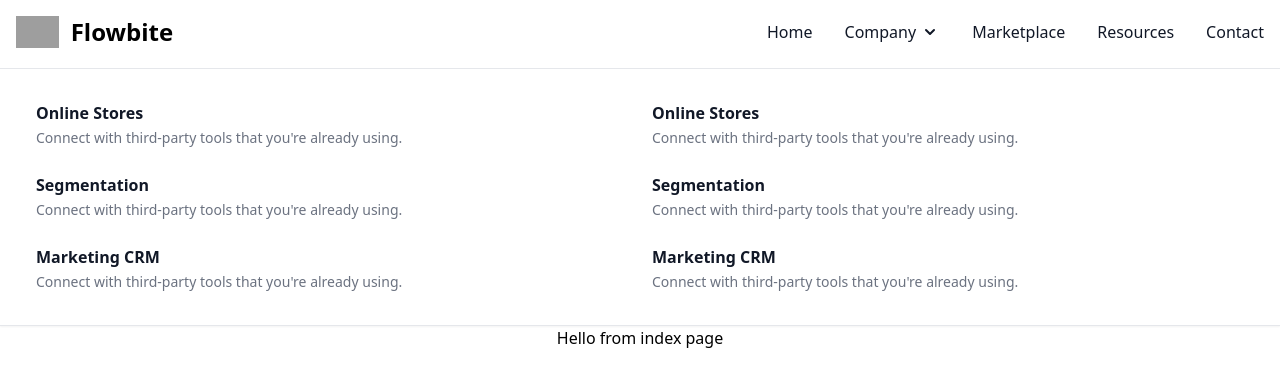
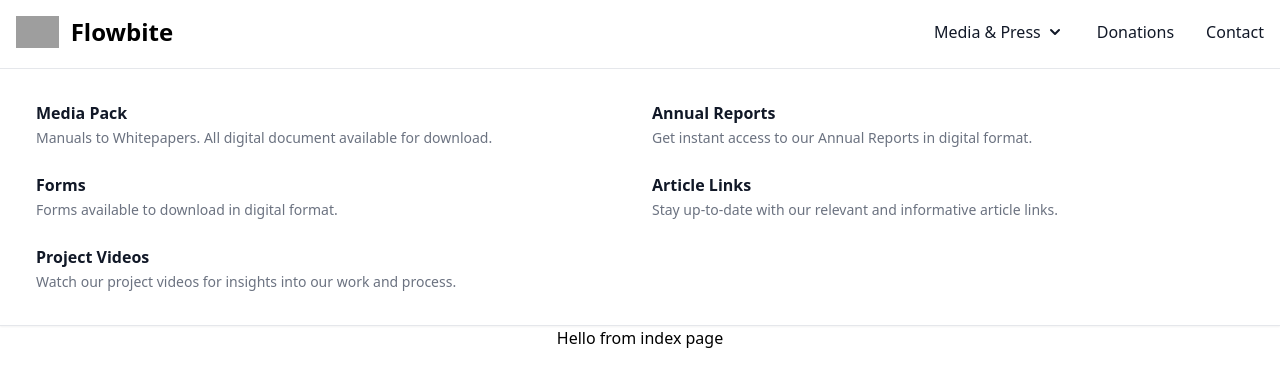
Before and after one commit to stephangriesel/flask-cms, a Flask app: page / in a window 1280 px wide. Shown: the top 387 px of the page. Run offline with Flask 2, Linux system fonts and the light colour scheme; style sheets or scripts are compiled from the project's sources; some libraries are stand-ins or nearby versions; grey boxes are pictures that could not be loaded.

Commit message:
base update

```diff
--- a/templates/base.html
+++ b/templates/base.html
@@ -16,7 +16,7 @@
     <div class="container mx-auto">
         <nav class="bg-white border-gray-200 dark:border-gray-600 dark:bg-gray-900">
             <div class="flex flex-wrap justify-between items-center mx-auto max-w-screen-xl p-4">
-                <a href="https://flowbite.com" class="flex items-center">
+                <a href={{ url_for('index') }} class="flex items-center">
                     <img src="https://flowbite.com/docs/images/logo.svg" class="h-8 mr-3" alt="Flowbite Logo" />
                     <span class="self-center text-2xl font-semibold whitespace-nowrap dark:text-white">Flowbite</span>
                 </a>
@@ -36,14 +36,10 @@
                     <ul
                         class="flex flex-col p-4 md:p-0 mt-4 border border-gray-100 rounded-lg bg-gray-50 md:flex-row md:space-x-8 md:mt-0 md:border-0 md:bg-white dark:bg-gray-800 md:dark:bg-gray-900 dark:border-gray-700">
                         <li>
-                            <a href="#"
-                                class="block py-2 pl-3 pr-4 text-gray-900 rounded hover:bg-gray-100 md:hover:bg-transparent md:hover:text-blue-700 md:p-0 dark:text-white md:dark:hover:text-blue-500 dark:hover:bg-gray-700 dark:hover:text-blue-500 md:dark:hover:bg-transparent dark:border-gray-700"
-                                aria-current="page">Home</a>
-                        </li>
-                        <li>
                             <button aria-expanded="false" id="mega-menu-full-dropdown-button"
                                 data-collapse-toggle="mega-menu-full-dropdown"
-                                class="flex items-center justify-between w-full py-2 pl-3 pr-4  text-gray-900 rounded md:w-auto hover:bg-gray-100 md:hover:bg-transparent md:border-0 md:hover:text-blue-600 md:p-0 dark:text-white md:dark:hover:text-blue-500 dark:hover:bg-gray-700 dark:hover:text-blue-500 md:dark:hover:bg-transparent dark:border-gray-700">Company
+                                class="flex items-center justify-between w-full py-2 pl-3 pr-4  text-gray-900 rounded md:w-auto hover:bg-gray-100 md:hover:bg-transparent md:border-0 md:hover:text-blue-600 md:p-0 dark:text-white md:dark:hover:text-blue-500 dark:hover:bg-gray-700 dark:hover:text-blue-500 md:dark:hover:bg-transparent dark:border-gray-700">Media
+                                & Press
                                 <svg class="w-5 h-5 ml-1" fill="currentColor" viewBox="0 0 20 20"
                                     xmlns="http://www.w3.org/2000/svg">
                                     <path fill-rule="evenodd"
@@ -53,11 +49,7 @@
                         </li>
                         <li>
                             <a href="#"
-                                class="block py-2 pl-3 pr-4 text-gray-900 rounded hover:bg-gray-100 md:hover:bg-transparent md:hover:text-blue-700 md:p-0 dark:text-white md:dark:hover:text-blue-500 dark:hover:bg-gray-700 dark:hover:text-blue-500 md:dark:hover:bg-transparent dark:border-gray-700">Marketplace</a>
-                        </li>
-                        <li>
-                            <a href="#"
-                                class="block py-2 pl-3 pr-4 text-gray-900 rounded hover:bg-gray-100 md:hover:bg-transparent md:hover:text-blue-700 md:p-0 dark:text-white md:dark:hover:text-blue-500 dark:hover:bg-gray-700 dark:hover:text-blue-500 md:dark:hover:bg-transparent dark:border-gray-700">Resources</a>
+                                class="block py-2 pl-3 pr-4 text-gray-900 rounded hover:bg-gray-100 md:hover:bg-transparent md:hover:text-blue-700 md:p-0 dark:text-white md:dark:hover:text-blue-500 dark:hover:bg-gray-700 dark:hover:text-blue-500 md:dark:hover:bg-transparent dark:border-gray-700">Donations</a>
                         </li>
                         <li>
                             <a href="#"
@@ -72,47 +64,40 @@
                     class="grid max-w-screen-xl px-4 py-5 mx-auto text-gray-900 dark:text-white sm:grid-cols-2 md:px-6">
                     <ul>
                         <li>
-                            <a href="#" class="block p-3 rounded-lg hover:bg-gray-100 dark:hover:bg-gray-700">
-                                <div class="font-semibold">Online Stores</div>
-                                <span class="text-sm text-gray-500 dark:text-gray-400">Connect with third-party tools
-                                    that you're already using.</span>
+                            <a href="{{ url_for('content.content_list_mediapack')}}"
+                                class="block p-3 rounded-lg hover:bg-gray-100 dark:hover:bg-gray-700">
+                                <div class="font-semibold">Media Pack</div>
+                                <span class="text-sm text-gray-500 dark:text-gray-400">Manuals to Whitepapers. All
+                                    digital document available for download.</span>
                             </a>
                         </li>
                         <li>
-                            <a href="#" class="block p-3 rounded-lg hover:bg-gray-100 dark:hover:bg-gray-700">
-                                <div class="font-semibold">Segmentation</div>
-                                <span class="text-sm text-gray-500 dark:text-gray-400">Connect with third-party tools
-                                    that you're already using.</span>
+                            <a href="{{ url_for('content.content_list_forms')}}" class="block p-3 rounded-lg hover:bg-gray-100 dark:hover:bg-gray-700">
+                                <div class="font-semibold">Forms</div>
+                                <span class="text-sm text-gray-500 dark:text-gray-400">Forms available to download in
+                                    digital format.</span>
                             </a>
                         </li>
                         <li>
-                            <a href="#" class="block p-3 rounded-lg hover:bg-gray-100 dark:hover:bg-gray-700">
-                                <div class="font-semibold">Marketing CRM</div>
-                                <span class="text-sm text-gray-500 dark:text-gray-400">Connect with third-party tools
-                                    that you're already using.</span>
+                            <a href="{{ url_for('content.content_list_projectvideos')}}" class="block p-3 rounded-lg hover:bg-gray-100 dark:hover:bg-gray-700">
+                                <div class="font-semibold">Project Videos</div>
+                                <span class="text-sm text-gray-500 dark:text-gray-400">Watch our project videos for insights into our work and process.</span>
                             </a>
                         </li>
                     </ul>
                     <ul>
                         <li>
-                            <a href="#" class="block p-3 rounded-lg hover:bg-gray-100 dark:hover:bg-gray-700">
-                                <div class="font-semibold">Online Stores</div>
-                                <span class="text-sm text-gray-500 dark:text-gray-400">Connect with third-party tools
-                                    that you're already using.</span>
+                            <a href="{{ url_for('content.content_list_annualreports')}}" class="block p-3 rounded-lg hover:bg-gray-100 dark:hover:bg-gray-700">
+                                <div class="font-semibold">Annual Reports</div>
+                                <span class="text-sm text-gray-500 dark:text-gray-400">Get instant access to our Annual
+                                    Reports in digital format.</span>
                             </a>
                         </li>
                         <li>
-                            <a href="#" class="block p-3 rounded-lg hover:bg-gray-100 dark:hover:bg-gray-700">
-                                <div class="font-semibold">Segmentation</div>
-                                <span class="text-sm text-gray-500 dark:text-gray-400">Connect with third-party tools
-                                    that you're already using.</span>
-                            </a>
-                        </li>
-                        <li>
-                            <a href="#" class="block p-3 rounded-lg hover:bg-gray-100 dark:hover:bg-gray-700">
-                                <div class="font-semibold">Marketing CRM</div>
-                                <span class="text-sm text-gray-500 dark:text-gray-400">Connect with third-party tools
-                                    that you're already using.</span>
+                            <a href="{{ url_for('content.content_list_articlelinks')}}" class="block p-3 rounded-lg hover:bg-gray-100 dark:hover:bg-gray-700">
+                                <div class="font-semibold">Article Links</div>
+                                <span class="text-sm text-gray-500 dark:text-gray-400">Stay up-to-date with our relevant
+                                    and informative article links.</span>
                             </a>
                         </li>
                     </ul>
```
